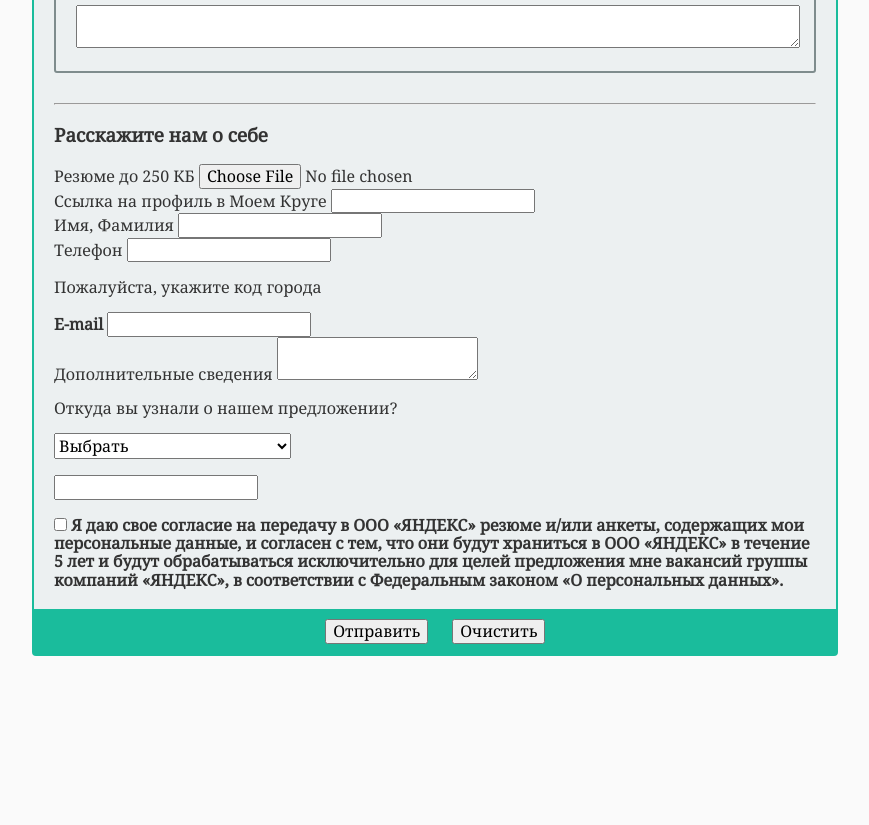
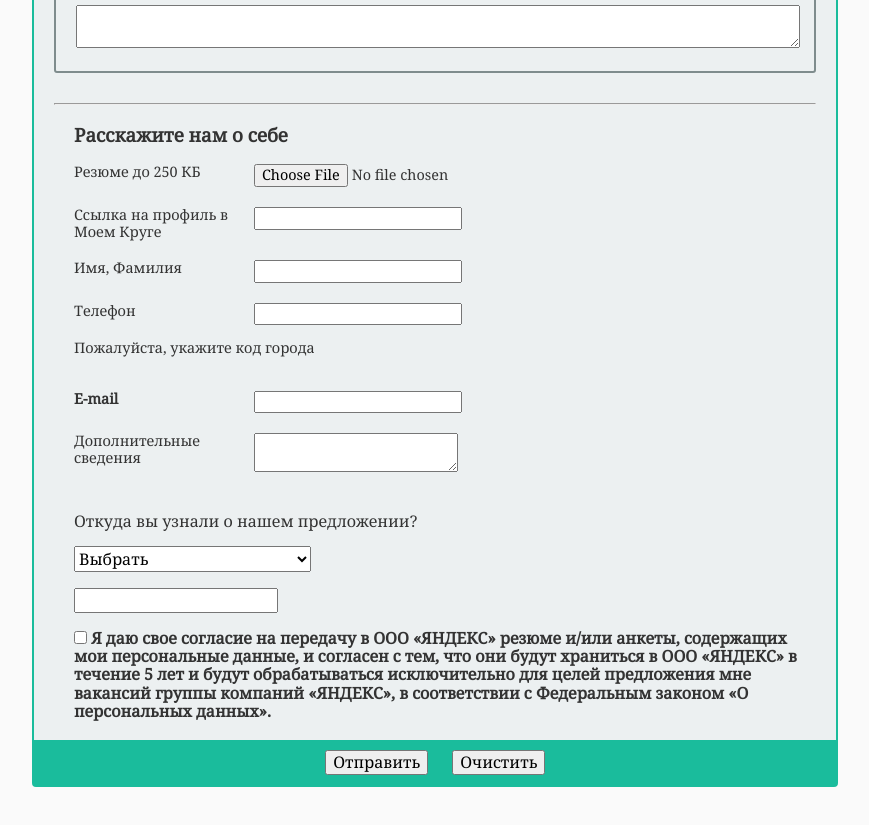
Before and after one commit to Yeti-or/Anket, a website: page app/index.html in a window 1280 px wide. Shown: the part 3500-4325 px from the top of the page, without its empty margins (224-1093 px from the left). Before the commit the page ends 4206 px from the top, so only its background shows below. Drawn offline with nearby package versions, Linux system fonts and the light colour scheme; files that its build step writes are made by us from their sources.

Commit message:
Fix resume block.

```diff
--- a/app/index.html
+++ b/app/index.html
@@ -215,28 +215,28 @@
 
                 <div class="resume">
                     <h3>Расскажите нам о себе</h3>
-                    <div>
+                    <div class="inline">
                         <label for="fileUpload">Резюме до 250 КБ</label>
                         <input type="file" id="fileUpload" name="fileUpload"/>
                     </div>
-                    <div>
+                    <div class="inline">
                         <label for="myCircle">Ссылка на профиль в Моем Круге</label>
                         <input type="text" id="myCircle" name="myCircle"/>
                     </div>
-                    <div>
+                    <div class="inline">
                         <label for="fio">Имя, Фамилия</label>
                         <input type="text" id="fio" name="fio"/>
                     </div>
-                    <div>
+                    <div class="inline">
                         <label for="phone">Телефон</label>
                         <input type="text" id="phone" name="phone"/>
                         <p>Пожалуйста, укажите код города</p>
                     </div>
-                    <div>
+                    <div class="inline">
                         <label for="email"><strong>E-mail</strong></label>
                         <input type="text" id="email" name="email"/>
                     </div>
-                    <div>
+                    <div class="inline">
                         <label for="dopInfo">Дополнительные сведения</label>
                         <textarea id="dopInfo" name="dopInfo"></textarea>
                     </div>
--- a/app/styles/main.css
+++ b/app/styles/main.css
@@ -114,6 +114,36 @@ fieldset textarea{
 textarea {
     resize:vertical;
 }
+.resume{
+    margin-left: 20px;
+}
+.resume .inline{
+    margin-bottom: 20px;
+}
+.inline{
+    display: inline-block;
+    font-size: 90%;
+    width: 100%;
+}
+.inline:after{
+    content: '';
+    display: block;
+}
+
+.inline label{
+    width: 170px;
+    white-space: pre-wrap;
+    float: left;
+}
+.inline input{
+    margin-left: 10px;
+    width: 200px;
+}
+.inline textarea{
+    margin-left: 10px;
+    width: 198px;
+}
+
 
 .okgo{
     text-align:center;
```
